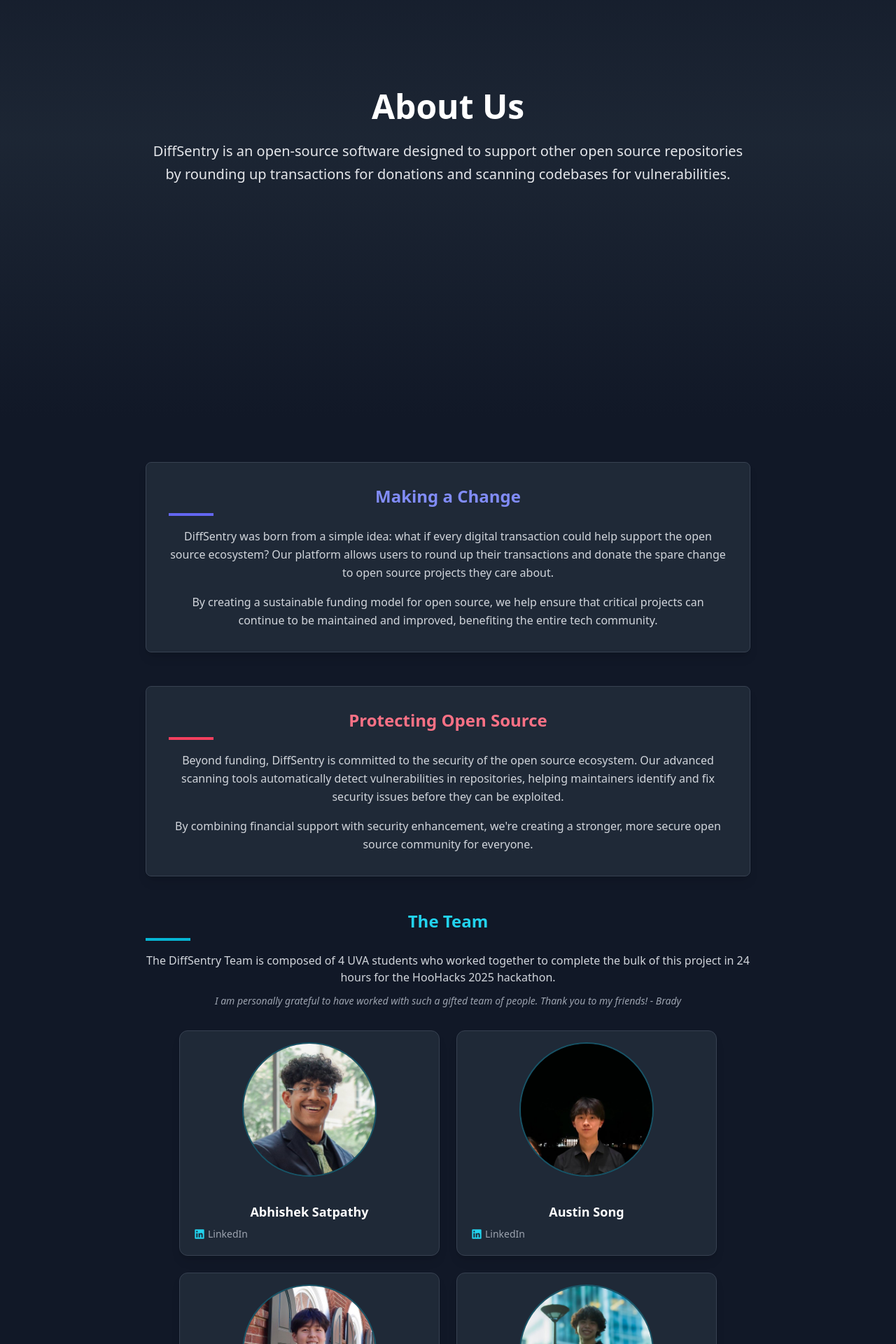
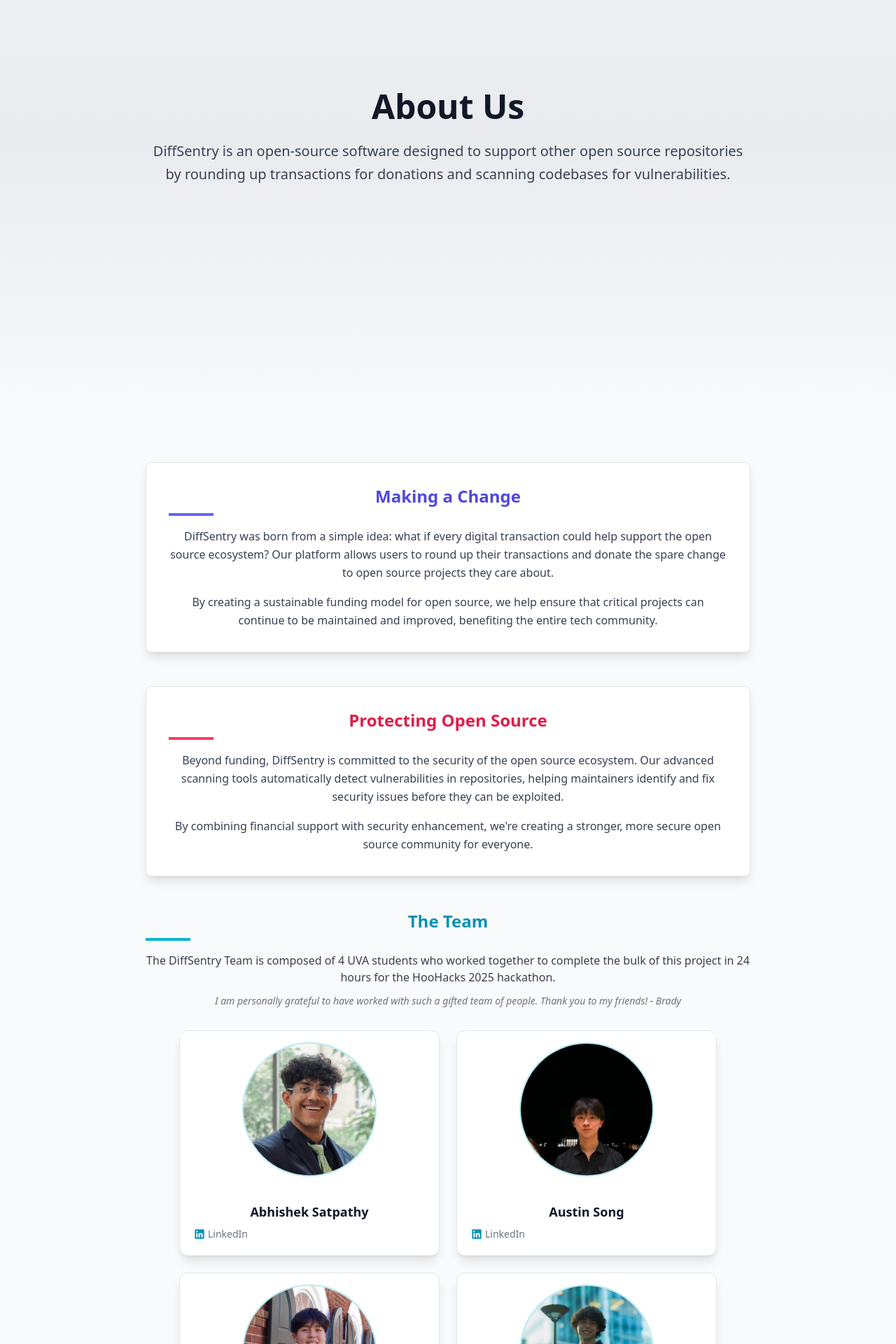
Before and after one commit to asatpathy314/diff-sentry, a React (Vite) app in the folder DiffSentry/: page /aboutus in a window 1280 px wide. Shown: the part 300-2220 px from the top of the page at 70% size. Built offline with nearby package versions, Linux system fonts and the light colour scheme.

Commit message:
dark mode

```diff
--- a/DiffSentry/src/components/AboutUs.jsx
+++ b/DiffSentry/src/components/AboutUs.jsx
@@ -1,5 +1,6 @@
 import React from 'react';
 import { motion as Motion } from 'framer-motion';
+import { useTheme } from './ThemeProvider';
 
 // Import images directly
 import abhishekImg from './images/abhisheksatpathy.jpeg';
@@ -16,8 +17,10 @@ const teamMembers = [
 ];
 
 const AboutUs = () => {
+  const { darkMode } = useTheme();
+
   return (
-    <section className="pb-16 relative flex flex-col items-center justify-center w-full min-h-screen mx-auto bg-gray-900 text-gray-100">
+    <section className="pb-16 relative flex flex-col items-center justify-center w-full min-h-screen mx-auto bg-gray-50 dark:bg-gray-900 text-gray-800 dark:text-gray-100">
       {/* Hero Section */}
       <div className="relative w-full aspect-[1920/1200] overflow-hidden">
         {/* Background Image */}
@@ -27,7 +30,7 @@ const AboutUs = () => {
         />
 
         {/* Dark Overlay */}
-        <div className="absolute inset-0 w-full h-full bg-gradient-to-b from-gray-900 via-gray-800/80 to-gray-900 z-10"></div>
+        <div className="absolute inset-0 w-full h-full bg-gradient-to-b from-gray-100 via-gray-200/80 to-gray-50 dark:from-gray-900 dark:via-gray-800/80 dark:to-gray-900 z-10"></div>
 
         {/* Content */}
         <div className="absolute top-1/2 left-1/2 transform -translate-x-1/2 -translate-y-1/2 text-center z-20 w-full max-w-4xl px-4">
@@ -35,7 +38,7 @@ const AboutUs = () => {
             initial={{ y: -20, opacity: 0 }}
             animate={{ y: 0, opacity: 1 }}
             transition={{ duration: 0.7 }}
-            className="text-5xl font-bold text-white mb-2"
+            className="text-5xl font-bold text-gray-900 dark:text-white mb-2"
           >
             About Us
           </Motion.h1>
@@ -44,7 +47,7 @@ const AboutUs = () => {
             animate={{ y: 0, opacity: 1 }}
             transition={{ duration: 0.7, delay: 0.2 }}
           >
-            <p className="text-xl mt-6 text-gray-200 leading-relaxed">
+            <p className="text-xl mt-6 text-gray-700 dark:text-gray-200 leading-relaxed">
               DiffSentry is an open-source software designed to support other open source repositories by
               rounding up transactions for donations and scanning codebases for vulnerabilities.
             </p>
@@ -60,15 +63,15 @@ const AboutUs = () => {
           whileInView={{ opacity: 1, y: 0 }}
           viewport={{ once: true }}
           transition={{ duration: 0.6 }}
-          className="mb-12 bg-gray-800 p-8 rounded-lg shadow-lg border border-gray-700"
+          className="mb-12 bg-white dark:bg-gray-800 p-8 rounded-lg shadow-lg border border-gray-200 dark:border-gray-700"
         >
-          <h2 className="text-2xl font-bold text-indigo-400">Making a Change</h2>
+          <h2 className="text-2xl font-bold text-indigo-600 dark:text-indigo-400">Making a Change</h2>
           <div className="w-16 h-1 bg-indigo-500 mt-2 mb-4"></div>
-          <p className="mt-4 text-gray-300 leading-relaxed">
+          <p className="mt-4 text-gray-700 dark:text-gray-300 leading-relaxed">
             DiffSentry was born from a simple idea: what if every digital transaction could help support the open source ecosystem?
             Our platform allows users to round up their transactions and donate the spare change to open source projects they care about.
           </p>
-          <p className="mt-4 text-gray-300 leading-relaxed">
+          <p className="mt-4 text-gray-700 dark:text-gray-300 leading-relaxed">
             By creating a sustainable funding model for open source, we help ensure that critical projects can continue to be maintained
             and improved, benefiting the entire tech community.
           </p>
@@ -80,15 +83,15 @@ const AboutUs = () => {
           whileInView={{ opacity: 1, y: 0 }}
           viewport={{ once: true }}
           transition={{ duration: 0.6, delay: 0.2 }}
-          className="mb-12 bg-gray-800 p-8 rounded-lg shadow-lg border border-gray-700"
+          className="mb-12 bg-white dark:bg-gray-800 p-8 rounded-lg shadow-lg border border-gray-200 dark:border-gray-700"
         >
-          <h2 className="text-2xl font-bold text-rose-400">Protecting Open Source</h2>
+          <h2 className="text-2xl font-bold text-rose-600 dark:text-rose-400">Protecting Open Source</h2>
           <div className="w-16 h-1 bg-rose-500 mt-2 mb-4"></div>
-          <p className="mt-4 text-gray-300 leading-relaxed">
+          <p className="mt-4 text-gray-700 dark:text-gray-300 leading-relaxed">
             Beyond funding, DiffSentry is committed to the security of the open source ecosystem. Our advanced scanning tools
             automatically detect vulnerabilities in repositories, helping maintainers identify and fix security issues before they can be exploited.
           </p>
-          <p className="mt-4 text-gray-300 leading-relaxed">
+          <p className="mt-4 text-gray-700 dark:text-gray-300 leading-relaxed">
             By combining financial support with security enhancement, we're creating a stronger, more secure open source community for everyone.
           </p>
         </Motion.div>
@@ -101,12 +104,12 @@ const AboutUs = () => {
           transition={{ duration: 0.6, delay: 0.4 }}
           className="mb-12"
         >
-          <h2 className="text-2xl font-bold text-cyan-400 mb-2">The Team</h2>
+          <h2 className="text-2xl font-bold text-cyan-600 dark:text-cyan-400 mb-2">The Team</h2>
           <div className="w-16 h-1 bg-cyan-500 mb-4"></div>
-          <p className="mt-2 mb-3 text-gray-300">
+          <p className="mt-2 mb-3 text-gray-700 dark:text-gray-300">
             The DiffSentry Team is composed of 4 UVA students who worked together to complete the bulk of this project in 24 hours for the HooHacks 2025 hackathon.
           </p>
-          <p className="italic text-sm text-gray-400 mb-8">
+          <p className="italic text-sm text-gray-500 dark:text-gray-400 mb-8">
             I am personally grateful to have worked with such a gifted team of people. Thank you to my friends! - Brady
           </p>
           <div className="grid grid-cols-1 sm:grid-cols-2 gap-6 mt-8 max-w-3xl mx-auto">
@@ -120,7 +123,7 @@ const AboutUs = () => {
                 rel="noopener noreferrer"
                 className="block"
               >
-                <div className="bg-gray-800 rounded-xl overflow-hidden shadow-lg border border-gray-700 transition-all hover:border-cyan-500/50">
+                <div className="bg-white dark:bg-gray-800 rounded-xl overflow-hidden shadow-lg border border-gray-200 dark:border-gray-700 transition-all hover:border-cyan-500/50">
                   <div className="w-48 h-48 mx-auto overflow-hidden rounded-full my-4 border-2 border-cyan-500/30">
                     <img
                       src={member.img}
@@ -129,12 +132,12 @@ const AboutUs = () => {
                     />
                   </div>
                   <div className="p-5">
-                    <h3 className="text-lg font-bold text-white">{member.name}</h3>
+                    <h3 className="text-lg font-bold text-gray-900 dark:text-white">{member.name}</h3>
                     <div className="flex items-center mt-2">
-                      <svg className="w-4 h-4 text-cyan-400 mr-1" fill="currentColor" viewBox="0 0 24 24">
+                      <svg className="w-4 h-4 text-cyan-600 dark:text-cyan-400 mr-1" fill="currentColor" viewBox="0 0 24 24">
                         <path d="M20.5 2h-17A1.5 1.5 0 002 3.5v17A1.5 1.5 0 003.5 22h17a1.5 1.5 0 001.5-1.5v-17A1.5 1.5 0 0020.5 2zM8 19H5v-9h3zM6.5 8.25A1.75 1.75 0 118.3 6.5a1.78 1.78 0 01-1.8 1.75zM19 19h-3v-4.74c0-1.42-.6-1.93-1.38-1.93A1.74 1.74 0 0013 14.19V19h-3v-9h2.9v1.3a3.11 3.11 0 012.7-1.4c1.55 0 3.36.86 3.36 3.66z"></path>
                       </svg>
-                      <span className="text-gray-400 text-sm">LinkedIn</span>
+                      <span className="text-gray-500 dark:text-gray-400 text-sm">LinkedIn</span>
                     </div>
                   </div>
                 </div>
```
